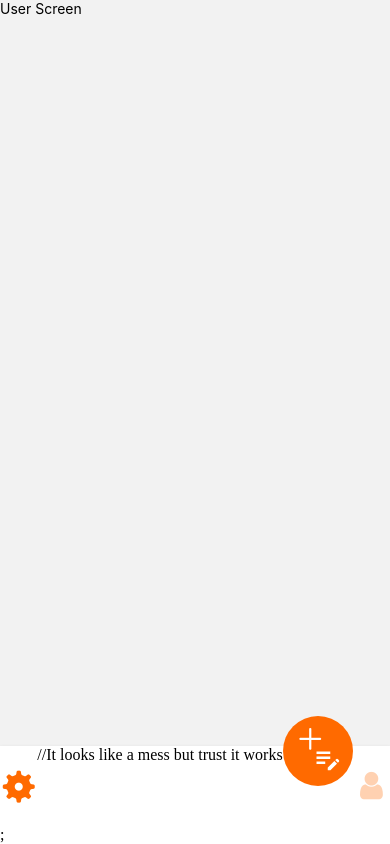
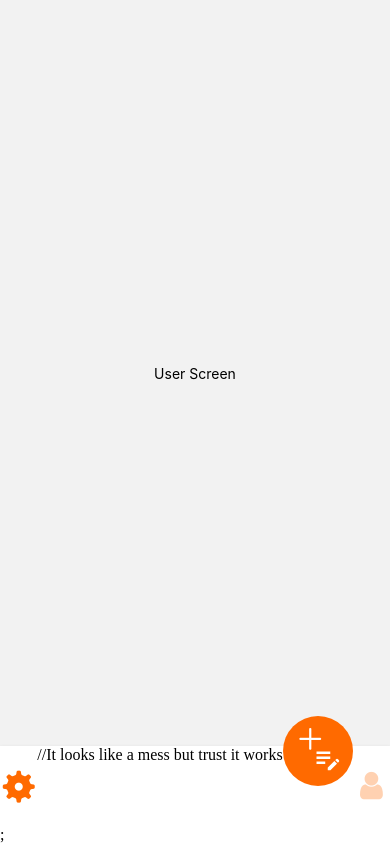
Before and after one commit to valm10/gymlog, a React Native app: screen /BottomRoutes in a window 390 px wide. Built offline with nearby package versions, Linux system fonts and the light colour scheme.

Commit message:
fix:navigation set to reset

```diff
--- a/src/pages/login/index.tsx
+++ b/src/pages/login/index.tsx
@@ -18,6 +18,7 @@ import { themas } from "../../global/themes";
 import { Input } from "../../components/Input";
 import { Button } from "../../components/Button";
 import { useNavigation, NavigationProp } from "@react-navigation/native";
+import BottomRoutes from "../../routes/bottom.routes";
 
 export default function Login() {
   const navigation = useNavigation<NavigationProp<any>>();
@@ -33,7 +34,7 @@ export default function Login() {
         return Alert.alert("Missing info", "Please enter email and password.");
       }
 
-      navigation.navigate("BottomRoutes");
+      navigation.reset({ routes: [{ name: "BottomRoutes" }] });
 
       console.log("Logged in");
     } catch (error) {
--- a/src/pages/settings/index.tsx
+++ b/src/pages/settings/index.tsx
@@ -3,7 +3,7 @@ import { Text, View } from "react-native";
 
 export default function Settings() {
   return (
-    <View>
+    <View style={{ flex: 1, justifyContent: "center", alignItems: "center" }}>
       <Text>Settings Screen</Text>
     </View>
   );
--- a/src/pages/user/index.tsx
+++ b/src/pages/user/index.tsx
@@ -3,7 +3,7 @@ import { Text, View } from "react-native";
 
 export default function User() {
   return (
-    <View>
+    <View style={{ flex: 1, justifyContent: "center", alignItems: "center" }}>
       <Text>User Screen</Text>
     </View>
   );
```
